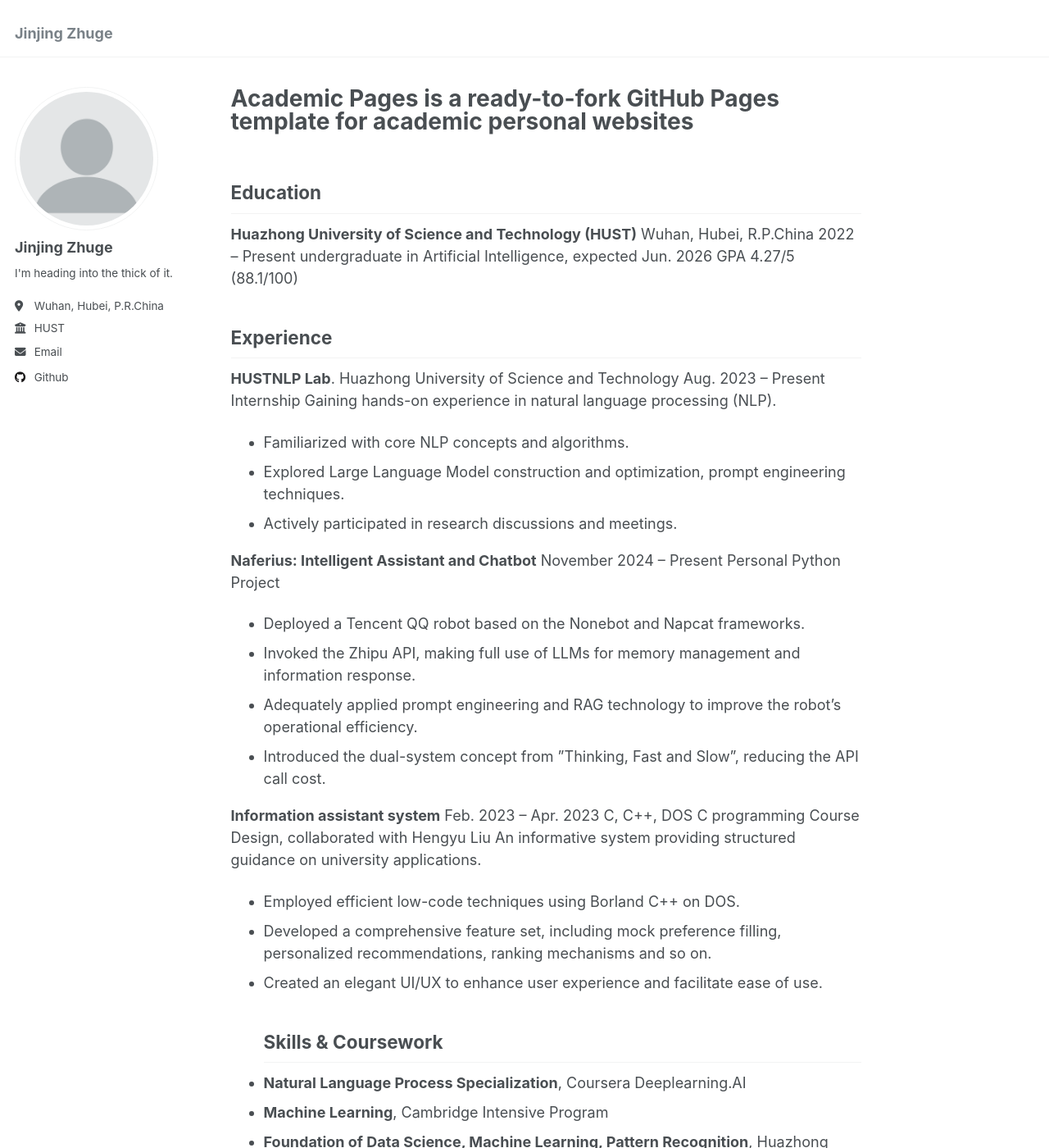
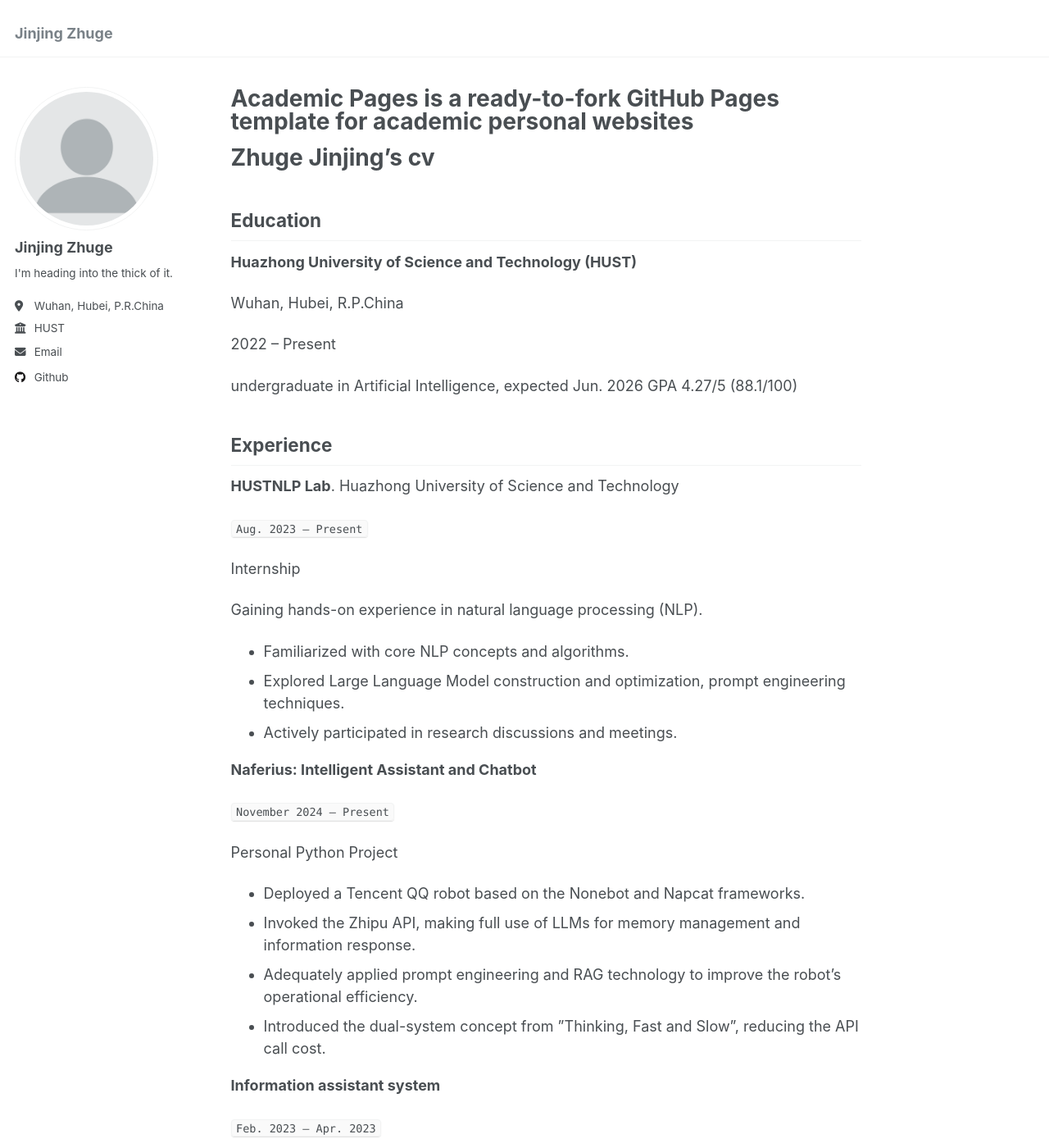
Before and after one commit to SuperGreenHandRSOC/supergreenhandrsoc.github.io, a Jekyll site: the page built from _pages/about.md, in a window 1280 px wide and 1400 px high. Shown: the whole window at 82% size. Built offline with Jekyll 4.4.1, drawn with Linux system fonts in a browser that asks for light colours; some of the changed text lies outside the part shown.

Commit message:
about edit

```diff
--- a/_pages/about.md
+++ b/_pages/about.md
@@ -6,17 +6,23 @@ redirect_from:
   - /about/
   - /about.html
 ---
-
+# Zhuge Jinjing's cv
 ## Education
 **Huazhong University of Science and Technology (HUST)**
+
 Wuhan, Hubei, R.P.China
+
 2022 – Present
+
 undergraduate in Artificial Intelligence, expected Jun. 2026
 GPA 4.27/5 (88.1/100)
 ## Experience
 **HUSTNLP Lab**. Huazhong University of Science and Technology
-Aug. 2023 – Present
+
+`Aug. 2023 – Present`
+
 Internship
+
 Gaining hands-on experience in natural language processing (NLP).
 - Familiarized with core NLP concepts and algorithms.
 - Explored Large Language Model construction and optimization, prompt engineering techniques.
@@ -24,7 +30,9 @@ Gaining hands-on experience in natural language processing (NLP).
 
 
 **Naferius: Intelligent Assistant and Chatbot**
-November 2024 – Present
+
+`November 2024 – Present`
+
 Personal Python Project
 - Deployed a Tencent QQ robot based on the Nonebot and Napcat frameworks.
 - Invoked the Zhipu API, making full use of LLMs for memory management and information response.
@@ -33,13 +41,17 @@ Personal Python Project
 
 
 **Information assistant system**
-Feb. 2023 – Apr. 2023
+
+`Feb. 2023 – Apr. 2023`
+
 C, C++, DOS C programming Course Design, collaborated with Hengyu Liu
+
 An informative system providing structured guidance on university applications.
 - Employed efficient low-code techniques using Borland C++ on DOS.
 - Developed a comprehensive feature set, including mock preference filling, personalized recommendations,
 ranking mechanisms and so on.
 - Created an elegant UI/UX to enhance user experience and facilitate ease of use.
+
 ## Skills & Coursework
 - **Natural Language Process Specialization**, Coursera Deeplearning.AI
 - **Machine Learning**, Cambridge Intensive Program
```
